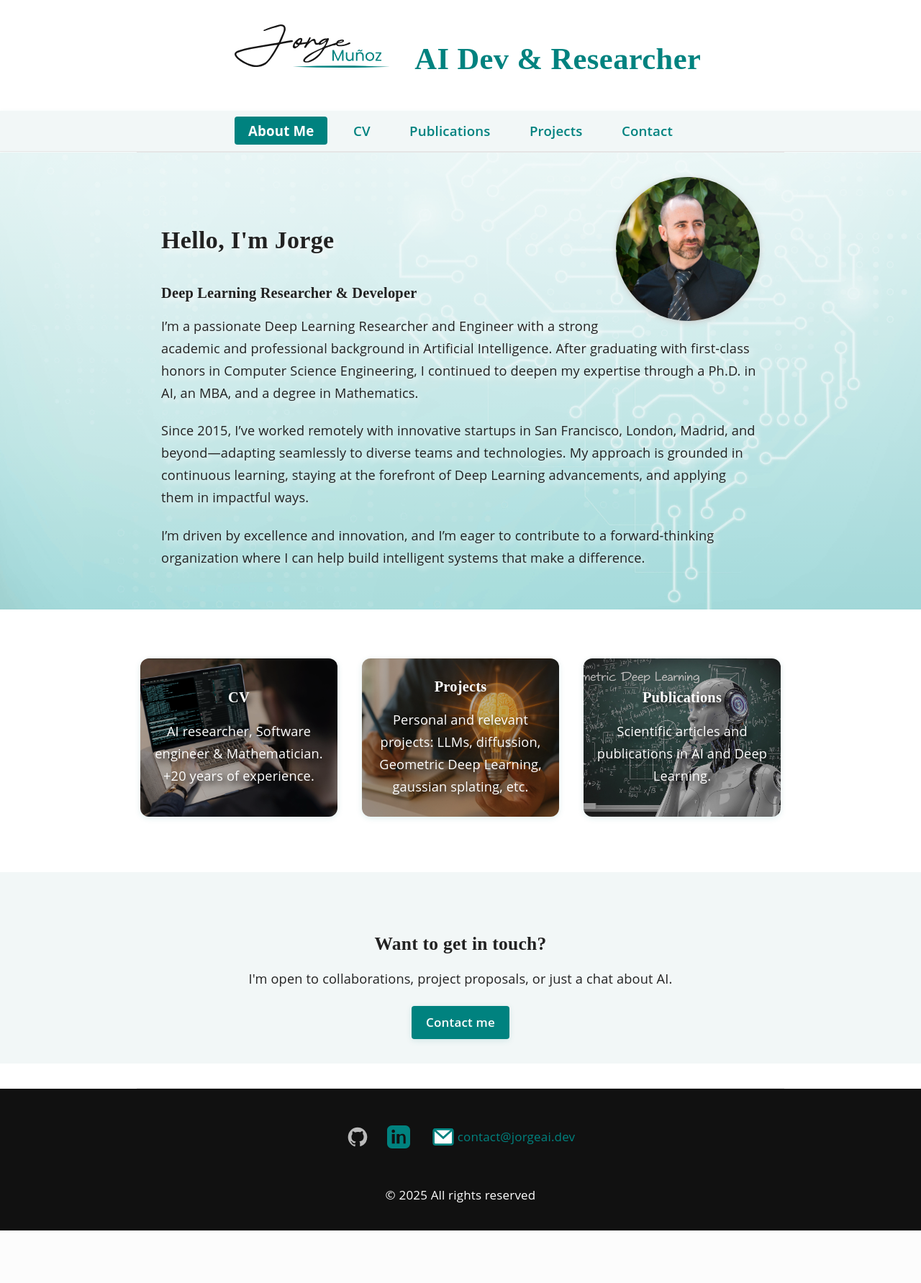
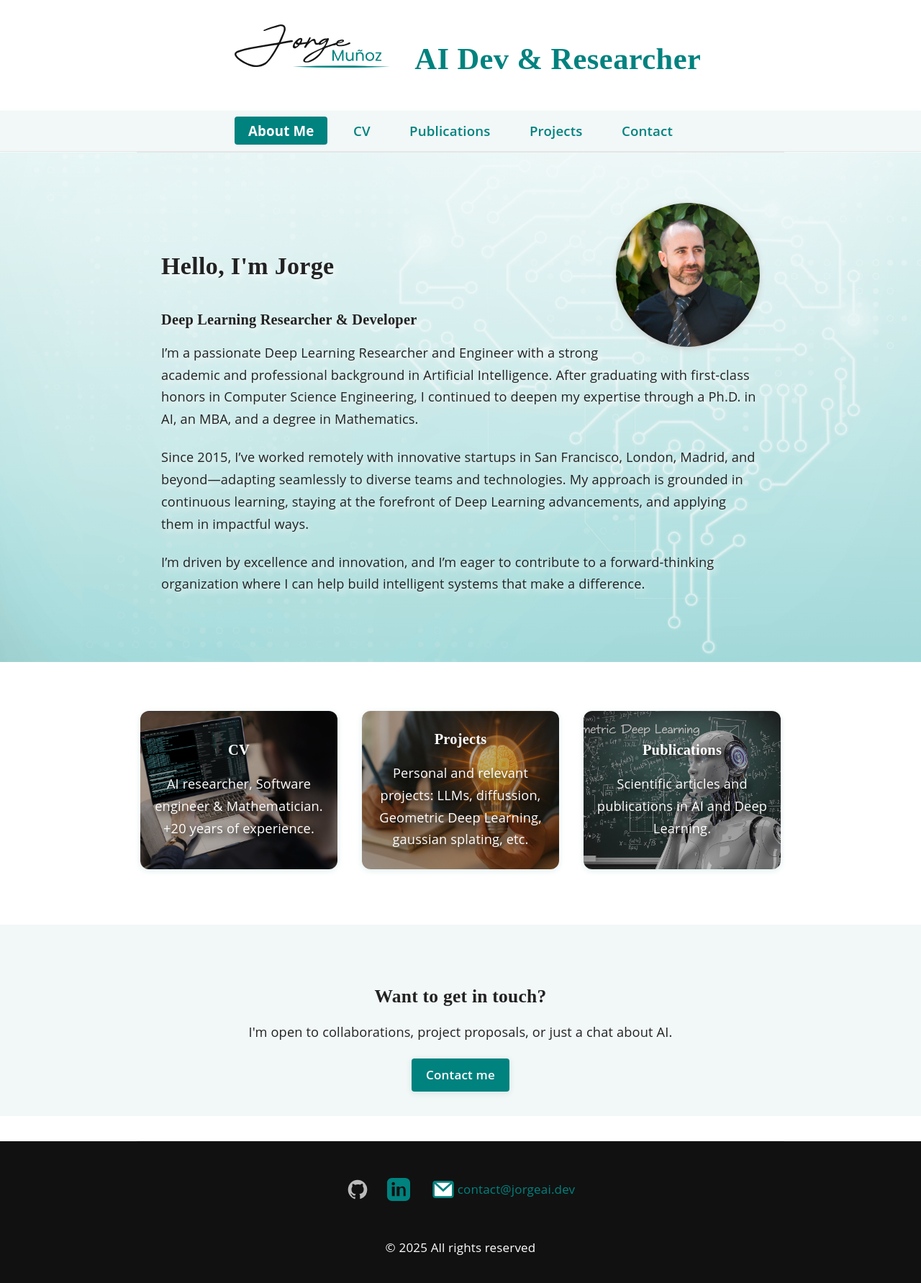
Before and after one commit to jorgemf/jorgemf.github.io, a Jekyll site: the page built from index.md, in a window 1280 px wide. Shown: the whole page at 72% size. Built offline with Jekyll 4.4.1, drawn with Linux system fonts in a browser that asks for light colours; before the commit the page ends 1710 px from its top, so only the background shows below that.

Commit message:
Update hero section styles and contact form formatting
Increased the minimum height for the hero section in multiple breakpoints to improve visual consistency. Corrected formatting in the contact form for better readability in the code structure.

```diff
--- a/assets/css/style.scss
+++ b/assets/css/style.scss
@@ -239,7 +239,7 @@
 
 .hero-section {
   width: 100vw;
-  min-height: 300px;
+  min-height: 640px;
   max-width: none;
   margin-top: 0;
   margin-left: 50%;
@@ -731,6 +731,11 @@
     border-radius: 0;
     padding: 0.1em 0;
   }
+
+  .hero-section {
+    min-height: 360px;
+  }
+
 }
 
 /* Project Cards Section */
@@ -1088,4 +1093,8 @@
     text-align: left;
     padding: 0em 1em;
   }
+
+  .hero-section {
+    min-height: 300px;
+  }
 }
```
Also changed, not shown: contact.md (+2 -1 lines).
